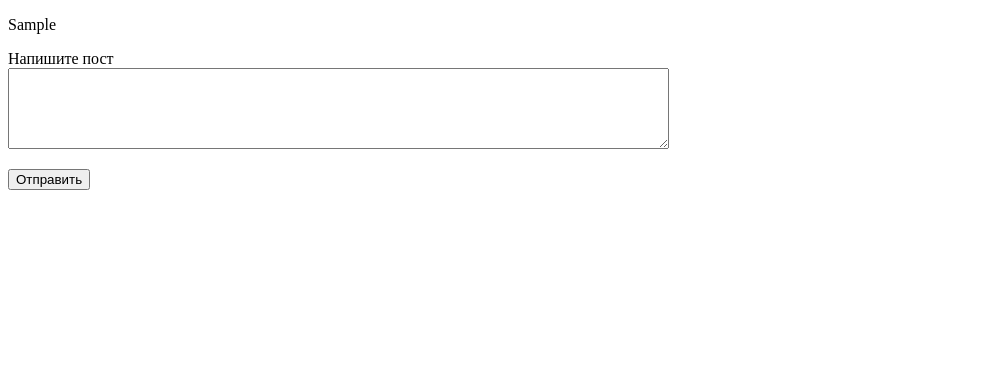
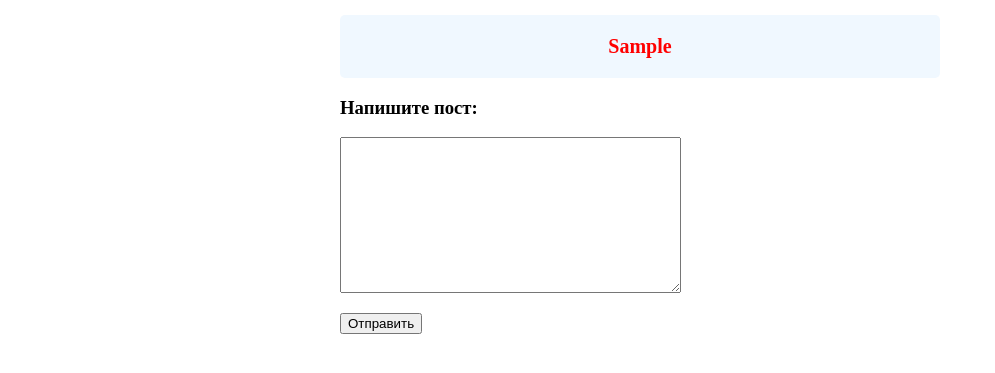
Before and after one commit to Dapimex/Microblog, a Django app: page / in a window 1280 px wide. Shown: the top 373 px of the page, without its empty margins (0-995 px from the left). Run offline with Django 3.2, Linux system fonts and the light colour scheme; tables that the repository leaves empty hold one stand-in row (Sample ...).

Commit message:
Form and POST request, style

```diff
--- /dev/null
+++ b/AnonMicroBlog/forms.py
@@ -0,0 +1,16 @@
+from django import forms
+
+from .models import PostModel
+
+
+class PostForm(forms.ModelForm):
+
+    class Meta:
+        model = PostModel
+        fields = ("post",)
+        labels = {
+            'post': 'Напишите пост',
+        }
+        widgets = {
+            'post': forms.Textarea(attrs={'class': 'post-input'})
+        }
--- a/AnonMicroBlog/static/style.css
+++ b/AnonMicroBlog/static/style.css
@@ -0,0 +1,21 @@
+.container {
+    width: 600px;
+    margin: auto;
+}
+
+.post {
+    background-color: aliceblue;
+    margin: 15px auto;
+    border-radius: 5px;
+    padding: 15px;
+}
+
+.post-text {
+    text-decoration: none;
+    color: red;
+    font-family: "URW Chancery L";
+    font-weight: bold;
+    font-size: 20px;
+    text-align: center;
+    margin: 5px;
+}
--- a/AnonMicroBlog/views.py
+++ b/AnonMicroBlog/views.py
@@ -1,11 +1,23 @@
 from django.shortcuts import render
-from AnonMicroBlog.models import PostModel
-
-posts = PostModel.objects.all()
+from .models import PostModel
+from .forms import PostForm
 
 
 def index(request):
     if request.method == "GET":
-        return render(request, 'home.html', {'values': posts})
+        form = PostForm
+        posts = PostModel.objects.all()
+        return render(request, 'home.html', {'values': posts, 'form': form, 'clear': clear_posts})
     elif request.method == "POST":
-        return render(request, 'home.html', {'values': posts})
+        form = PostForm(request.POST)
+        form.fields["post"] = "Напишите пост"
+        post = form.save(commit=False)
+        post.save()
+        posts = PostModel.objects.all()
+        form = PostForm
+        return render(request, 'home.html', {'values': posts, 'form': form})
+
+
+def clear_posts():
+    PostModel.objects.all().delete()
+    return
--- a/templates/common.html
+++ b/templates/common.html
@@ -4,9 +4,12 @@
     <meta charset="UTF-8">
     <title>Микроблог</title>
     {% load staticfiles %}
+    <link href="{% static "style.css" %}" type="text/css" rel="stylesheet">
 </head>
 <body>
-    {% block content %}
-    {% endblock %}
+    <div class="container">
+        {% block content %}
+        {% endblock %}
+    </div>
 </body>
 </html>
--- a/templates/home.html
+++ b/templates/home.html
@@ -12,11 +12,9 @@
 
     <form name="new-post" method="post">
         {% csrf_token %}
-
-        <p>Напишите пост<br>
-            <textarea name="post-field" cols="80" rows="5"></textarea>
-        </p>
-
+        <h3>Напишите пост:</h3>
+        {{ form.post }}
         <p><input type="submit" value="Отправить"></p>
     </form>
+{#    <input type="button" onclick="{{ clear }}">#}
 {% endblock %}
```
Also changed, not shown: 1 other file.
